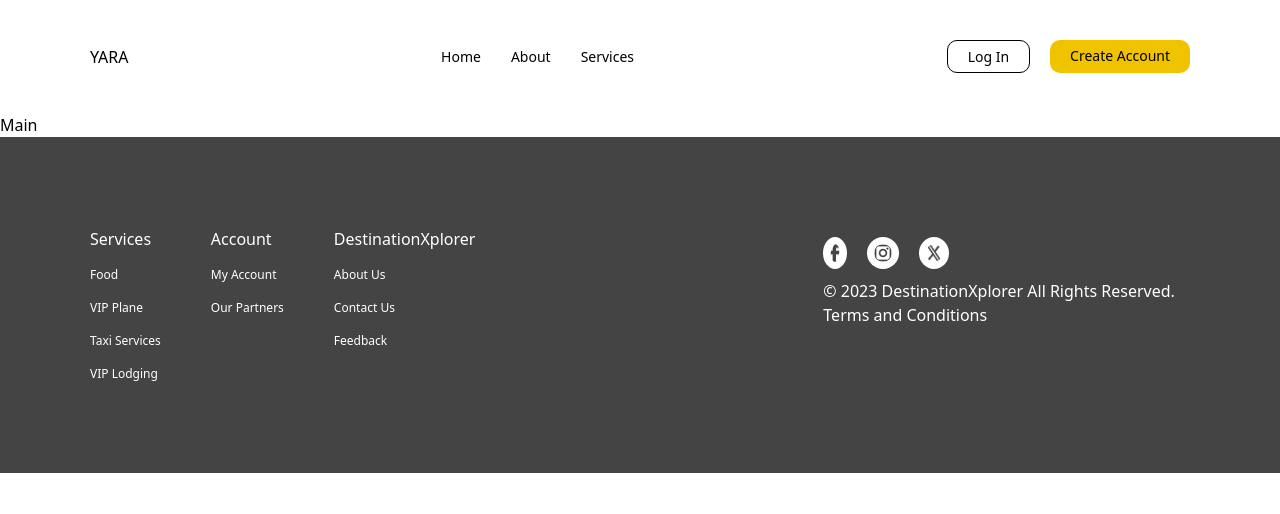
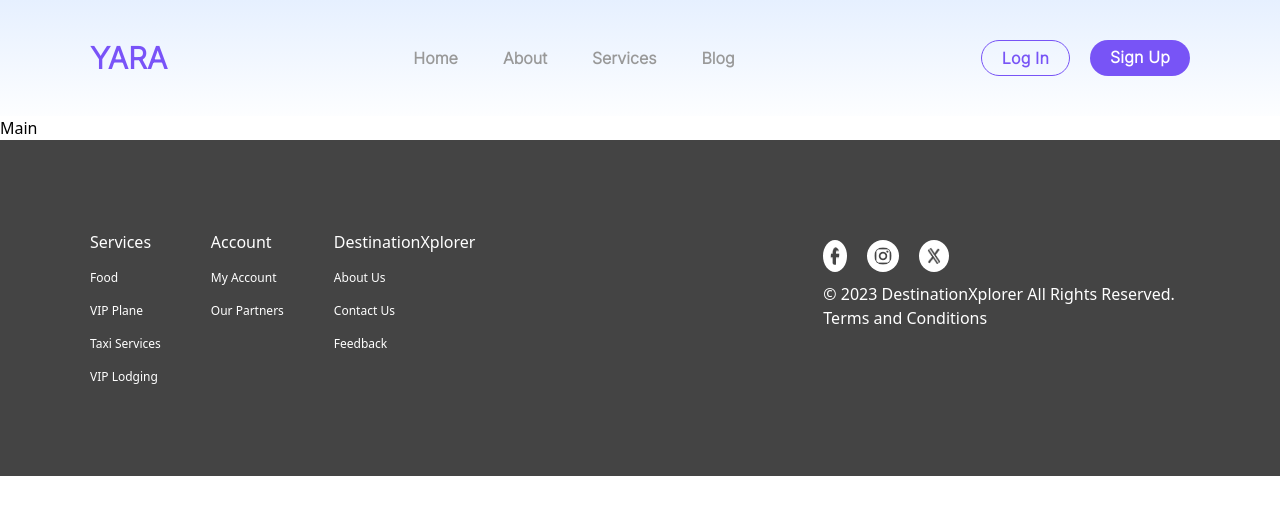
Before and after one commit to Dearbornadeolu/treekle-soft, a React (Vite) app: page / in a window 1280 px wide. Shown: the top 514 px of the page. Built offline with nearby package versions, Linux system fonts and the light colour scheme.

Commit message:
navbar modification

```diff
--- a/src/comp/Header.jsx
+++ b/src/comp/Header.jsx
@@ -7,17 +7,26 @@ const Header = () => {
   return (
     <div className={styles.navbar}>
       <div className={styles.logo}>
-        {/* <img src={Xplorer} alt="" /> */}
         <p>YARA</p>
       </div>
       <div className={styles.navLinks}>
-        <Link to="/"> Home</Link>
-        <Link to="/about">About </Link>
-        <Link to="/services">Services </Link>
+        <Link to="/" className={styles.link}>
+          {" "}
+          Home{" "}
+        </Link>
+        <Link to="/about" className={styles.link}>
+          About{" "}
+        </Link>
+        <Link to="/services" className={styles.link}>
+          Services{" "}
+        </Link>
+        <Link to="/" className={styles.link}>
+          Blog{" "}
+        </Link>
       </div>
       <div className={styles.account}>
         <Link className={styles.acct1}>Log In</Link>
-        <Link className={styles.acct2}>Create Account</Link>
+        <Link className={styles.acct2}>Sign Up</Link>
       </div>
     </div>
   );
--- a/src/comp/Header.module.css
+++ b/src/comp/Header.module.css
@@ -3,19 +3,34 @@
   align-items: center;
   justify-content: space-between;
   padding: 40px 90px;
-  background-color: #fff;
+  background: linear-gradient(
+    180deg,
+    #e6f0ff 0%,
+    rgba(248, 251, 255, 0.34) 100%
+  );
 }
 
 .logo {
   display: flex;
   align-items: center;
   gap: 5px;
+  color: #7953f8;
+  font-family: Inter;
+  font-size: 30px;
+  font-style: normal;
+  font-weight: 700;
+  line-height: normal;
 }
 
 .navLinks {
   display: flex;
-  gap: 30px;
-  font-size: 14px;
+  gap: 45px;
+  color: #999;
+  font-family: Inter;
+  font-size: 16px;
+  font-style: normal;
+  font-weight: 600;
+  line-height: normal;
 }
 
 .account {
@@ -25,21 +40,36 @@
 }
 
 .acct1 {
-  border: 1px solid black;
+  border: 0.5px solid #7854f6;
   padding: 5px 20px;
-  border-radius: 10px;
+  border-radius: 25px;
+  color: #7854f6;
+  font-family: Inter;
+  font-size: 16px;
+  font-style: normal;
+  font-weight: 600;
+  line-height: 150%; /* 24px */
+  letter-spacing: 0.16px;
 }
 
 .acct2 {
-  background-color: #f0c301;
   padding: 5px 20px;
-  border-radius: 10px;
+  border-radius: 25px;
+  border-radius: 25px;
+  background: #7854f6;
+  color: #fff;
+  font-family: Inter;
+  font-size: 16px;
+  font-style: normal;
+  font-weight: 600;
+  line-height: 150%; /* 24px */
+  letter-spacing: 0.16px;
 }
 
 .active {
-  border-bottom: 1px solid #f0c301;
+  /* border-bottom: 1px solid #f0c301; */
 }
 
-.navLink:hover {
-  border-bottom: 1px solid #f0c301;
+.link:hover {
+  color: #606f82;
 }
```
